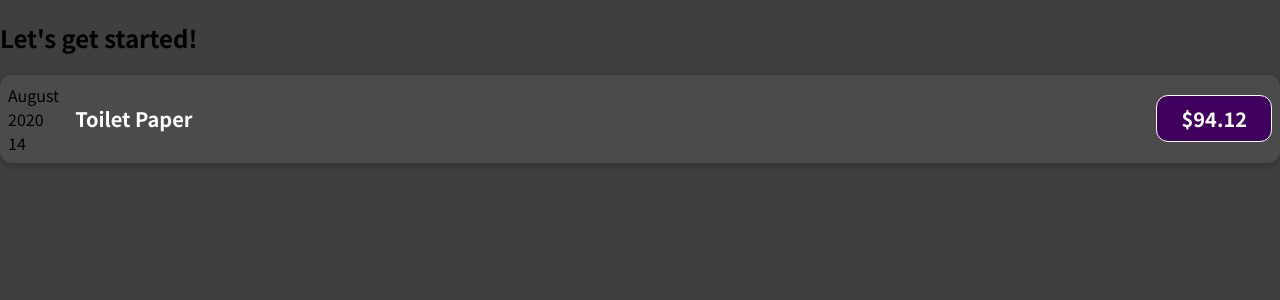
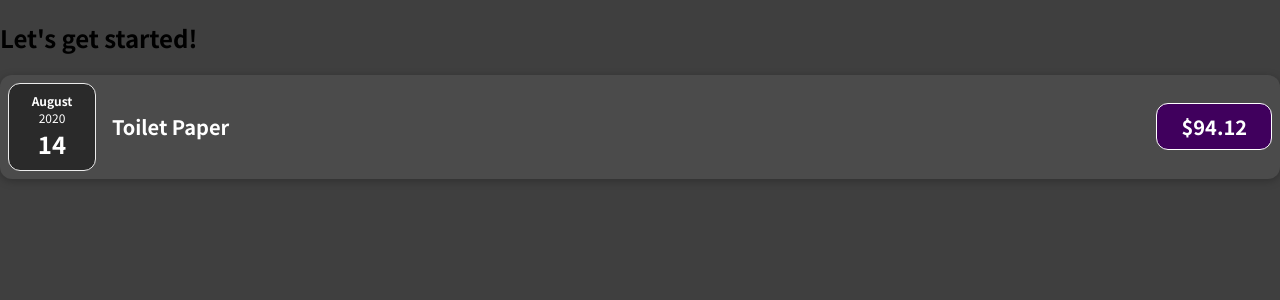
Before and after one commit to diteric/max-react-complete-guide, a JavaScript app in the folder component-basics/: page / in a window 1280 px wide. Shown: the top 300 px of the page. Built offline with nearby package versions, Linux system fonts and the light colour scheme.

Commit message:
How so split a component into many

```diff
--- /dev/null
+++ b/component-basics/src/components/ExpenseDate.css
@@ -0,0 +1,26 @@
+.expense-date {
+  display: flex;
+  flex-direction: column;
+  width: 5.5rem;
+  height: 5.5rem;
+  border: 1px solid #ececec;
+  background-color: #2a2a2a;
+  color: white;
+  border-radius: 12px;
+  align-items: center;
+  justify-content: center;
+}
+
+.expense-date__month {
+  font-size: 0.75rem;
+  font-weight: bold;
+}
+
+.expense-date__year {
+  font-size: 0.75rem;
+}
+
+.expense-date__day {
+  font-size: 1.5rem;
+  font-weight: bold;
+}
--- /dev/null
+++ b/component-basics/src/components/ExpenseDate.js
@@ -0,0 +1,17 @@
+import './ExpenseDate.css'
+
+function ExpenseDate(props) {
+  const month = props.date.toLocaleString('en-UI', { month: 'long' });
+  const day = props.date.toLocaleString('en-UI', { day: '2-digit' });
+  const year = props.date.getFullYear();
+
+  return (
+    <div className='expense-date'>
+      <div className='expense-date__month'>{month}</div>
+      <div className='expense-date__year'>{year}</div>
+      <div className='expense-date__day'>{day}</div>
+    </div>
+  );
+}
+
+export default ExpenseDate;
--- a/component-basics/src/components/ExpenseItem.js
+++ b/component-basics/src/components/ExpenseItem.js
@@ -1,17 +1,10 @@
 import './ExpenseItem.css';
+import ExpenseDate from './ExpenseDate';
 
 function ExpenseItem(props) {
-  const month = props.date.toLocaleString('en-UI', { month: 'long' });
-  const day = props.date.toLocaleString('en-UI', { day: '2-digit' });
-  const year = props.date.getFullYear();
-
   return (
     <div className='expense-item'>
-      <div>
-        <div>{month}</div>
-        <div>{year}</div>
-        <div>{day}</div>
-      </div>
+      <ExpenseDate date={props.date}></ExpenseDate>
       <div className='expense-item__description'>
         <h2>{props.title}</h2>
         <div className='expense-item__price'>${props.amount}</div>
```
